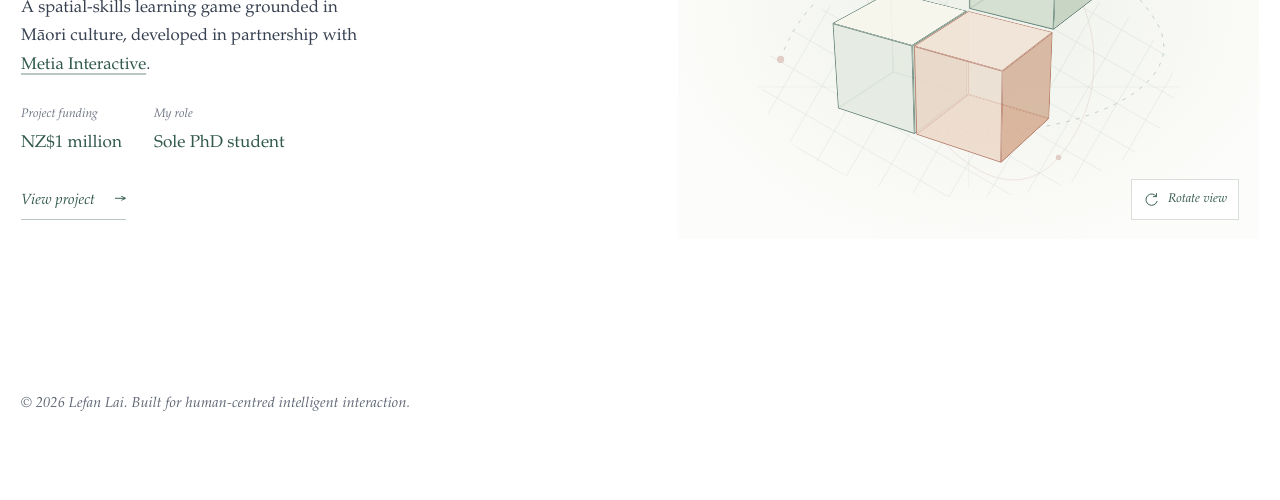
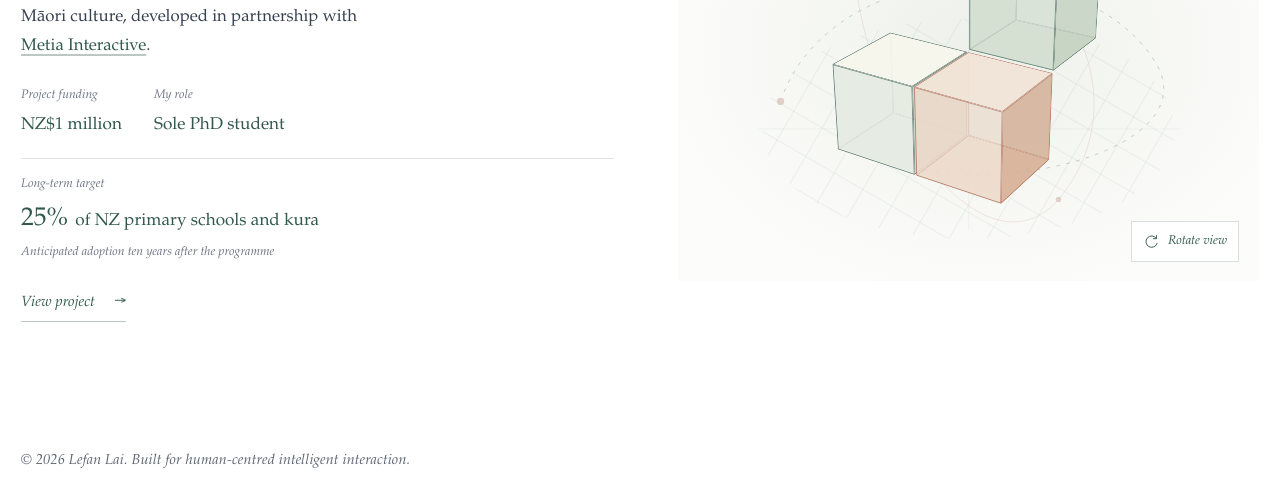
Before and after one commit to Lefan-Lai-Academic/lefanlai.github.io, a website: page index.html in a window 1280 px wide. Both pictures are taken after a click on the button "Projects". Shown: the part 408-908 px from the top of the page. Before the commit the page ends 851 px from the top, so only its background shows below. Drawn offline with Linux system fonts and the light colour scheme.

Commit message:
Show long-term adoption target in the project overview

```diff
--- a/index.html
+++ b/index.html
@@ -14,7 +14,7 @@
     <link rel="stylesheet" href="styles.css?v=html-effects-20260730" />
     <link rel="stylesheet" href="reboot.css?v=20260825" />
     <link rel="stylesheet" href="atlas.css?v=20261115-projects2" />
-    <link rel="stylesheet" href="projects.css?v=20261115-projects2" />
+    <link rel="stylesheet" href="projects.css?v=20261115-projects3" />
   </head>
   <body>
     <div class="atlas-site" data-atlas-site>
@@ -671,6 +671,11 @@
                 <dl class="project-summary-facts" data-project-summary-only>
                   <div><dt>Project funding</dt><dd>NZ$1 million</dd></div>
                   <div><dt>My role</dt><dd>Sole PhD student</dd></div>
+                  <div class="project-summary-target">
+                    <dt>Long-term target</dt>
+                    <dd><strong>25%</strong> of NZ primary schools and kura</dd>
+                    <small>Anticipated adoption ten years after the programme</small>
+                  </div>
                 </dl>
                 <button class="project-open-button" type="button" data-project-open data-project-summary-only aria-expanded="false" aria-controls="spatial-project-details">View project <span aria-hidden="true">→</span></button>
                 <p class="project-full-title" data-project-detail-only hidden>Spatial Skills Training for Improved Students’ Participation and Performance in STEM</p>
--- a/projects.css
+++ b/projects.css
@@ -147,6 +147,10 @@
 .project-summary-facts { display: flex; flex-wrap: wrap; gap: 18px 32px; margin: 0 0 28px; }
 .project-summary-facts dt { margin-bottom: 6px; color: var(--atlas-muted); font-size: 0.77rem; font-style: italic; }
 .project-summary-facts dd { margin: 0; color: var(--project-green); font-size: 1.07rem; }
+.project-summary-target { flex-basis: 100%; padding-top: 15px; border-top: 1px solid var(--atlas-line); }
+.project-summary-target dd { line-height: 1.5; }
+.project-summary-target dd strong { margin-right: 3px; font-family: var(--atlas-display-font); font-size: 1.6rem; font-weight: 400; }
+.project-summary-target small { display: block; margin-top: 4px; color: var(--atlas-muted); font-size: 0.77rem; font-style: italic; line-height: 1.5; }
 .project-open-button, .project-back-button { display: inline-flex; align-items: center; gap: 20px; padding: 0 0 6px; border: 0; border-bottom: 1px solid #31584d55; background: transparent; color: var(--project-green); font-family: var(--atlas-reading-font); font-size: 0.92rem; font-style: italic; }
 .project-open-button:focus-visible, .project-back-button:focus-visible { outline: 2px solid var(--project-green); outline-offset: 5px; }
 .project-open-button span { transition: transform 180ms ease; }
```
